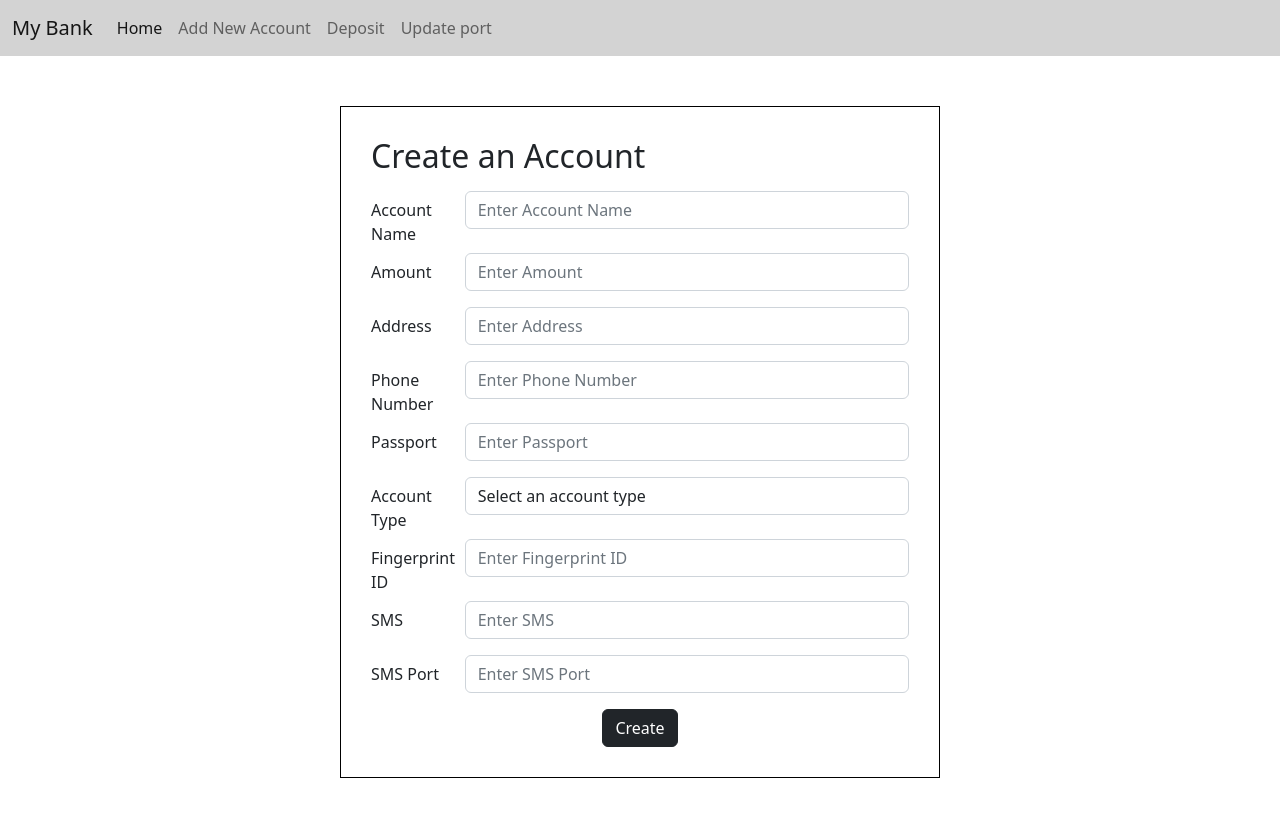
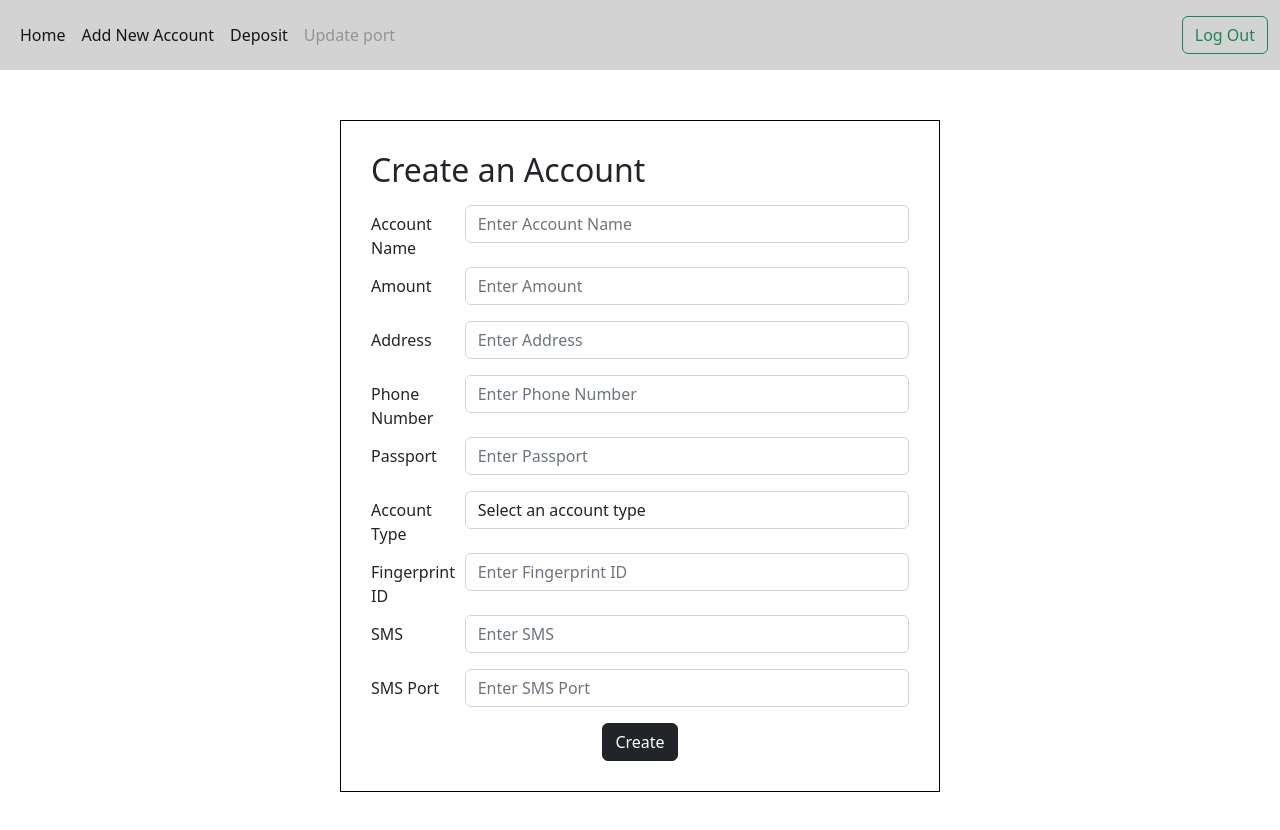
Before and after one commit to 08-Aditya-Mishra/VB6Migration-Frontend, a React (Create React App) app: page /createaccount in a window 1280 px wide. Shown: the top 830 px of the page. Built offline with nearby package versions, Linux system fonts and the light colour scheme.

Commit message:
Updated Frontend UI

```diff
--- a/src/Components/Navbar.js
+++ /dev/null
@@ -1,35 +0,0 @@
-import { Link } from "react-router-dom";
-import './style.css';
-
-const Navbar = () => {
-    return (
-        <>
-            <nav class="navbar navbar-expand-lg" style={{ backgroundColor: "#d3d3d3" }}>
-                <div class="container-fluid">
-                    <a class="navbar-brand" href="#">My Bank</a>
-                    <button class="navbar-toggler" type="button" data-bs-toggle="collapse" data-bs-target="#navbarSupportedContent" aria-controls="navbarSupportedContent" aria-expanded="false" aria-label="Toggle navigation">
-                        <span class="navbar-toggler-icon"></span>
-                    </button>
-                    <div class="collapse navbar-collapse" id="navbarSupportedContent">
-                        <ul class="navbar-nav me-auto mb-2 mb-lg-0">
-                            <li class="nav-item">
-                                <a class="nav-link active" href="/" aria-current="page">Home</a>
-                            </li>
-                            <li class="nav-item">
-                                <a class="nav-link" href="/createaccount">Add New Account</a>
-                            </li>
-                            <li class="nav-item">
-                                <a class="nav-link" href="/deposit">Deposit</a>
-                            </li>
-                            <li class="nav-item">
-                                <a class="nav-link" href="#">Update port</a>
-                            </li>
-                        </ul>
-                    </div>
-                </div>
-            </nav>
-
-        </>
-    )
-}
-export default Navbar;
--- a/src/Components/Login.js
+++ b/src/Login.js
@@ -9,21 +9,22 @@ function Login()
   const [userName, setUserName] = useState('')
   const [password, setPassword] = useState('')
   const navigate = useNavigate();
-
   const handleUserName = (e) => {
     setUserName(e.target.value)
   }
   const handlePassword = (e) => {
     setPassword(e.target.value)
   }
-  const handleApi = () => {
+  const handleApi = (e) => {
     console.log({userName, password})
     axios.post('https://localhost:7286/api/Admin/login',{
       username : userName,
       password : password
     })
     .then(result => {
-      console.log(result.status)
+      console.log(result)
+      localStorage.setItem("accessToken",result.data.accessToken);
+      console.log(localStorage);
       let auth = result.status
       if(auth === 200)
       {
@@ -34,14 +35,14 @@ function Login()
       console.log(error)
       alert('Invalid Credentials')
     })
-  }
+   }
     return (
         <>
-                <form className="mt-6 container col-sm-4 p-5" style={{marginTop:"100px",border:"1px solid black"}}>
+                <div className="mt-6 container col-sm-4 p-5" style={{marginTop:"100px",border:"1px solid black"}}>
                 <h2>Login Here</h2>
                     <div className="mb-3">
                         <label for="exampleInputEmail1" className="form-label">Username</label>
-                        <input value = {userName} onChange = {handleUserName} type = "text" className="form-control" id="exampleInputEmail1" aria-describedby="emailHelp"/>
+                        <input value = {userName} onChange = {handleUserName} type = "text" className="form-control" id="exampleInputEmail1"/>
 
 
                     </div>
@@ -50,10 +51,8 @@ function Login()
                         <input value = {password} onChange = {handlePassword} type = "password" className="form-control" id="exampleInputPassword1"/>
 
                     </div>
-                    <div className="d-grid gap-2 d-md-block">
-                    <button onClick={handleApi} type="submit"  className="btn btn-dark"> Login</button>
-                    </div>
-                </form>
+                    <button onClick={handleApi}  className="btn btn-dark"> Login</button>
+                </div>
 
         </>
     )
--- /dev/null
+++ b/src/Navbar.js
@@ -0,0 +1,74 @@
+import { Link } from "react-router-dom";
+import './style.css';
+import { useContext } from "react";
+import { UserContext } from "./user.context";
+import { useNavigate } from "react-router-dom";
+import axios from "axios";
+
+
+
+function Navbar(){
+    const { currentUser, setCurrentUser } = useContext(UserContext);
+    const navigate = useNavigate();
+    const handleLogout = async (e) => {
+
+        e.preventDefault();
+
+        await axios({
+
+          method: "delete",
+
+          url: "https://localhost:7286/api/Admin/logout",
+
+          headers: {
+
+            Authorization: `bearer ${localStorage.getItem("accessToken")}`,
+
+            "Content-Type": "application/json",
+
+          },
+
+        }).then(() => {
+
+          localStorage.removeItem("accessToken");
+
+          setCurrentUser(null);
+
+        });
+
+        navigate("/Login");
+
+      };
+
+
+    return (
+        <>
+            <nav class="navbar navbar-expand-lg" style={{ backgroundColor: "#d3d3d3" }}>
+                <div class="container-fluid">
+
+                    <div class="collapse navbar-collapse" id="navbarSupportedContent">
+                        <ul class="navbar-nav me-auto mb-2 mb-lg-0">
+                            <li class="nav-item">
+                                <a class="nav-link active" href="/" aria-current="page">Home</a>
+                            </li>
+                            <li class="nav-item">
+                                <a class="nav-link active" href="/createaccount">Add New Account</a>
+                            </li>
+                            <li class="nav-item">
+                                <a class="nav-link active" href="/deposit">Deposit</a>
+                            </li>
+                            <li class="nav-item">
+                                <a class="nav-link disabled" href="#">Update port</a>
+                            </li>
+                        </ul>
+                        <span class="navbar-text">
+                        <button onClick={handleLogout} class="btn btn-outline-success" type="submit">Log Out</button>
+      </span>
+                    </div>
+                </div>
+            </nav>
+
+        </>
+    )
+}
+export default Navbar;
--- a/src/index.js
+++ b/src/index.js
@@ -2,7 +2,7 @@ import React from 'react';
 import ReactDOM from 'react-dom/client';
 import './index.css';
 import App from './App';
-import  './Components/style.css';
+import  './style.css';
 import { BrowserRouter } from "react-router-dom";
 import 'bootstrap/dist/css/bootstrap.min.css';
 
--- /dev/null
+++ b/src/user.context.jsx
@@ -0,0 +1,25 @@
+import { useState } from "react";
+
+import { createContext } from "react";
+
+
+
+export const UserContext = createContext({
+
+  currentUser: null,
+
+  setCurrentUser: () => null,
+
+});
+
+
+
+export const UserProvider = ({ children }) => {
+
+  const [currentUser, setCurrentUser] = useState(null);
+
+  const value = { currentUser, setCurrentUser };
+
+  return <UserContext.Provider value={value}>{children}</UserContext.Provider>;
+
+};
```
Also changed, not shown: src/App.js (+5 -5 lines), src/CreateAccount.js (renamed from src/Components/CreateAccount.js), src/Home.js (renamed from src/Components/Home.js), src/depost_1.js (renamed from src/Components/depost_1.js), src/style.css (renamed from src/Components/style.css).
